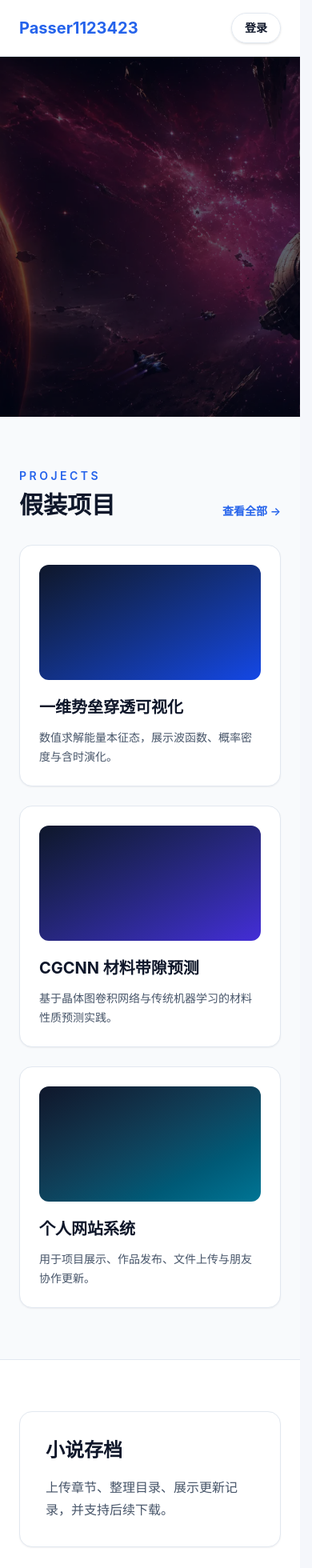
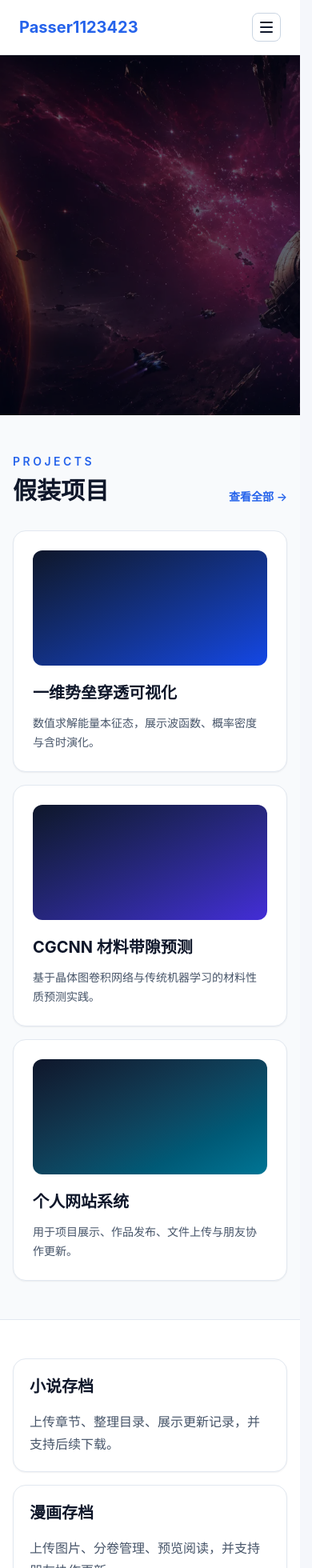
Before and after one commit to Passer1123423/personal-site, a React (Vite) app in the folder frontend/: page / in a window 390 px wide. Shown: the top 1960 px of the page at 80% size. Built offline with nearby package versions, Linux system fonts and the light colour scheme.

Commit message:
主页的移动端适配，给navbar加了汉堡包

```diff
--- a/frontend/src/components/Navbar.tsx
+++ b/frontend/src/components/Navbar.tsx
@@ -1,3 +1,4 @@
+import { useState } from "react";
 import { NavLink } from "react-router-dom";
 import NavbarUserMenu from "./NavbarUserMenu";
 
@@ -9,14 +10,24 @@ const navItems = [
 ];
 
 function Navbar() {
+  const [isMenuOpen, setIsMenuOpen] = useState(false);
+
+  const closeMenu = () => {
+    setIsMenuOpen(false);
+  };
+
   return (
     <header className="sticky top-0 z-20 border-b border-slate-200 bg-white/90 backdrop-blur">
-      <nav className="mx-auto flex max-w-6xl items-center justify-between px-6 py-4">
-        <NavLink to="/" className="text-xl font-bold link-accent">
+      <nav className="mx-auto grid max-w-6xl grid-cols-[1fr_auto] items-center gap-4 px-6 py-4 md:grid-cols-[1fr_auto_1fr]">
+        <NavLink
+          to="/"
+          className="min-w-0 truncate text-xl font-bold link-accent"
+          onClick={closeMenu}
+        >
           Passer1123423
         </NavLink>
 
-        <div className="hidden gap-8 text-sm font-medium md:flex">
+        <div className="hidden justify-center gap-8 text-sm font-medium md:flex">
           {navItems.map((item) => (
             <NavLink
               key={item.to}
@@ -35,8 +46,54 @@ function Navbar() {
           ))}
         </div>
 
-        <NavbarUserMenu />
+        <div className="hidden justify-end md:flex">
+          <NavbarUserMenu />
+        </div>
+
+        <button
+          type="button"
+          className="flex h-9 w-9 shrink-0 items-center justify-center justify-self-end rounded-lg border border-slate-300 bg-white text-slate-900 hover:border-blue-400 hover:text-blue-600 md:hidden"
+          aria-label={isMenuOpen ? "关闭导航菜单" : "打开导航菜单"}
+          aria-expanded={isMenuOpen}
+          onClick={() => setIsMenuOpen((value) => !value)}
+        >
+          <span className="grid gap-1">
+            <span className="block h-0.5 w-4 rounded-full bg-current" />
+            <span className="block h-0.5 w-4 rounded-full bg-current" />
+            <span className="block h-0.5 w-4 rounded-full bg-current" />
+          </span>
+        </button>
       </nav>
+
+      {isMenuOpen ? (
+        <div className="mx-auto max-w-6xl px-6 pb-4 md:hidden">
+          <div className="rounded-2xl border border-slate-200 bg-white p-3 shadow-sm">
+            <div className="grid gap-1">
+              {navItems.map((item) => (
+                <NavLink
+                  key={item.to}
+                  to={item.to}
+                  end={item.to === "/"}
+                  onClick={closeMenu}
+                  className={({ isActive }) =>
+                    `rounded-lg px-3 py-2 text-center text-sm transition ${
+                      isActive
+                        ? "bg-blue-50 text-blue-600"
+                        : "text-slate-600 hover:bg-blue-50 hover:text-blue-600"
+                    }`
+                  }
+                >
+                  {item.label}
+                </NavLink>
+              ))}
+            </div>
+
+            <div className="mt-3 flex justify-center border-t border-slate-200 pt-3">
+              <NavbarUserMenu />
+            </div>
+          </div>
+        </div>
+      ) : null}
     </header>
   );
 }
--- a/frontend/src/pages/HomePage.tsx
+++ b/frontend/src/pages/HomePage.tsx
@@ -11,7 +11,7 @@ function HomePage() {
     <>
       <Hero />
 
-      <section className="mx-auto max-w-6xl px-6 py-16">
+      <section className="mx-auto max-w-6xl px-4 py-12 sm:px-6 sm:py-16">
         <SectionTitle
           eyebrow="Projects"
           title="假装项目"
@@ -19,7 +19,7 @@ function HomePage() {
           actionHref="/projects"
         />
 
-        <div className="grid gap-6 md:grid-cols-3">
+        <div className="grid gap-4 sm:gap-6 md:grid-cols-3">
           {featuredProjects.map((project) => (
             <ProjectCard key={project.title} project={project} />
           ))}
@@ -27,12 +27,12 @@ function HomePage() {
       </section>
 
       <section className="border-y border-slate-200 bg-white">
-        <div className="mx-auto grid max-w-6xl gap-8 px-6 py-16 md:grid-cols-2">
+        <div className="mx-auto grid max-w-6xl gap-4 px-4 py-12 sm:gap-6 sm:px-6 sm:py-16 md:grid-cols-2">
           <Link
             to="/works"
-            className="surface-card surface-card-link p-8"
+            className="surface-card surface-card-link p-5 sm:p-8"
           >
-            <h2 className="text-2xl font-bold text-main">小说存档</h2>
+            <h2 className="text-xl font-bold text-main sm:text-2xl">小说存档</h2>
             <p className="mt-4 leading-7 text-muted">
               上传章节、整理目录、展示更新记录，并支持后续下载。
             </p>
@@ -40,9 +40,9 @@ function HomePage() {
 
           <Link
             to="/works"
-            className="surface-card surface-card-link p-8"
+            className="surface-card surface-card-link p-5 sm:p-8"
           >
-            <h2 className="text-2xl font-bold text-main">漫画存档</h2>
+            <h2 className="text-xl font-bold text-main sm:text-2xl">漫画存档</h2>
             <p className="mt-4 leading-7 text-muted">
               上传图片、分卷管理、预览阅读，并支持朋友协作更新。
             </p>
```
Also changed, not shown: frontend/src/styles/page.css (line endings or trailing spaces).
